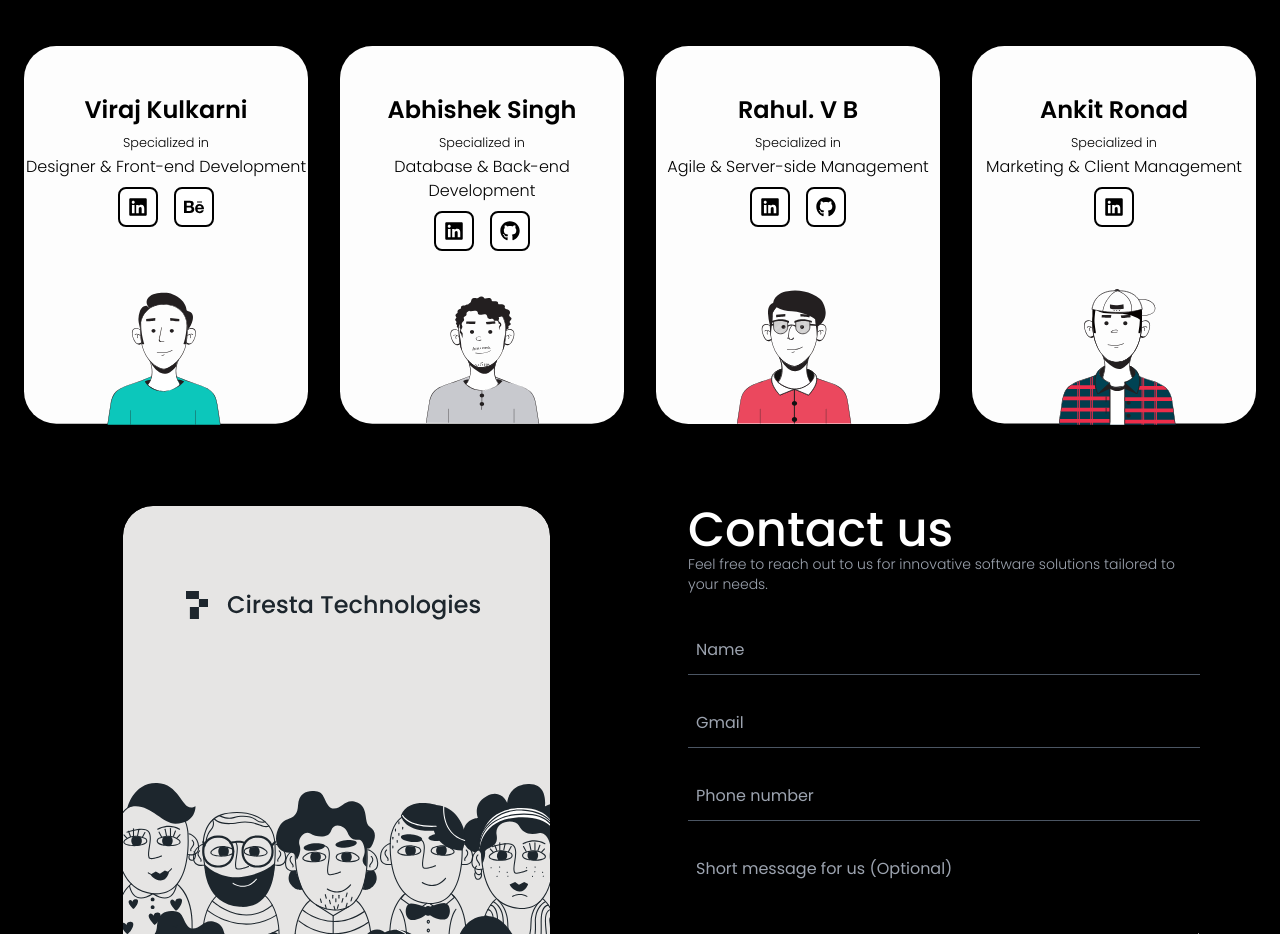
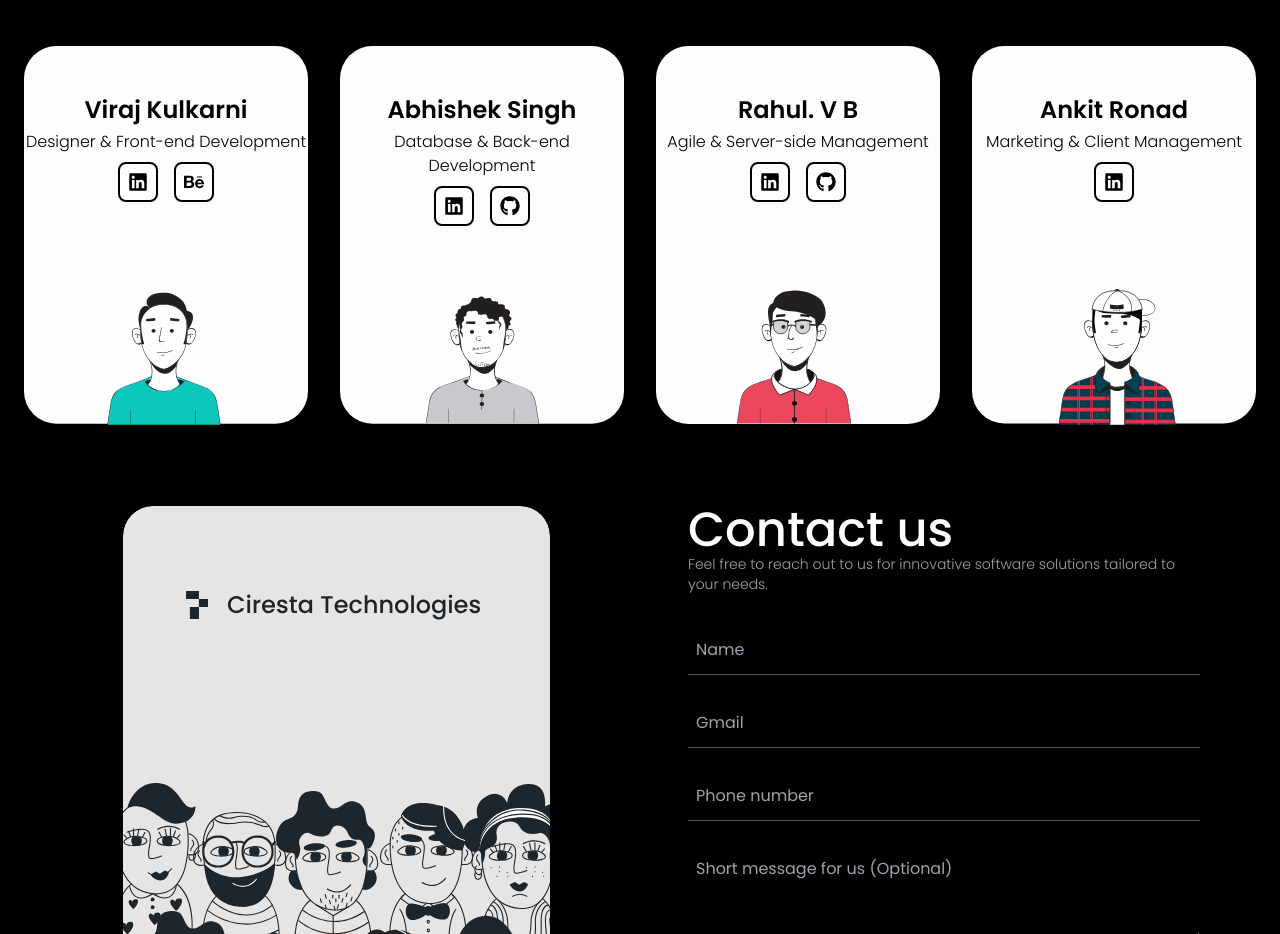
Before and after one commit to Ciresta/Landing-Page-Ciresta, a React (Create React App) app: page / in a window 1280 px wide. Shown: the part 4981-5915 px from the top of the page. Built offline with nearby package versions, Linux system fonts and the light colour scheme.

Commit message:
internship page done

```diff
--- a/src/components/Team.js
+++ b/src/components/Team.js
@@ -31,7 +31,7 @@ const Team = () => {
             <div className="absolute top-0 sm:top-10 left-0 right-0 text-center text-black">
               <h2 className="text-lg sm:text-xl mt-2 md:text-2xl font-semibold poppins-semibold">Viraj Kulkarni</h2>
               <p className="mt-1 poppins-light text-xs sm:text-sm md:text-base"> {/* Reduced gap */}
-                <small>Specialized in</small><br />Designer & Front-end Development
+                Designer & Front-end Development
               </p>
               <div className="flex justify-center mt-2 space-x-4"> {/* Reduced gap */}
                 <a href="https://www.abc.com" className="p-1 sm:p-2 rounded-lg bg-white text-black border-2 border-black hover:bg-gray-200"> {/* Smaller padding on mobile */}
@@ -50,7 +50,7 @@ const Team = () => {
             <div className="absolute top-0 sm:top-10 left-0 right-0 text-center text-black">
               <h2 className="text-lg sm:text-xl md:text-2xl mt-2 font-semibold poppins-semibold">Abhishek Singh</h2>
               <p className="mt-1 poppins-light text-xs sm:text-sm md:text-base">
-                <small>Specialized in</small><br />Database & Back-end Development
+                Database & Back-end Development
               </p>
               <div className="flex justify-center mt-2 space-x-4">
                 <a href="https://www.abc.com" className="p-1 sm:p-2 rounded-lg bg-white text-black border-2 border-black hover:bg-gray-200">
@@ -69,7 +69,7 @@ const Team = () => {
             <div className="absolute top-0 sm:top-10 left-0 right-0 text-center text-black">
               <h2 className="text-lg sm:text-xl md:text-2xl mt-2 font-semibold poppins-semibold">Rahul. V B</h2>
               <p className="mt-1 poppins-light text-xs sm:text-sm md:text-base">
-                <small>Specialized in</small><br />Agile & Server-side Management
+                Agile & Server-side Management
               </p>
               <div className="flex justify-center mt-2 space-x-4">
                 <a href="https://www.abc.com" className="p-1 sm:p-2 rounded-lg bg-white text-black border-2 border-black hover:bg-gray-200">
@@ -88,7 +88,7 @@ const Team = () => {
             <div className="absolute top-0 sm:top-10 left-0 right-0 text-center text-black">
               <h2 className="text-lg sm:text-xl md:text-2xl mt-2 font-semibold poppins-semibold">Ankit Ronad</h2>
               <p className="mt-1 poppins-light text-xs sm:text-sm md:text-base">
-                <small>Specialized in</small><br />Marketing & Client Management
+                Marketing & Client Management
               </p>
               <div className="flex justify-center mt-2 space-x-4">
                 <a href="https://www.abc.com" className="p-1 sm:p-2 rounded-lg bg-white text-black border-2 border-black hover:bg-gray-200">
```
